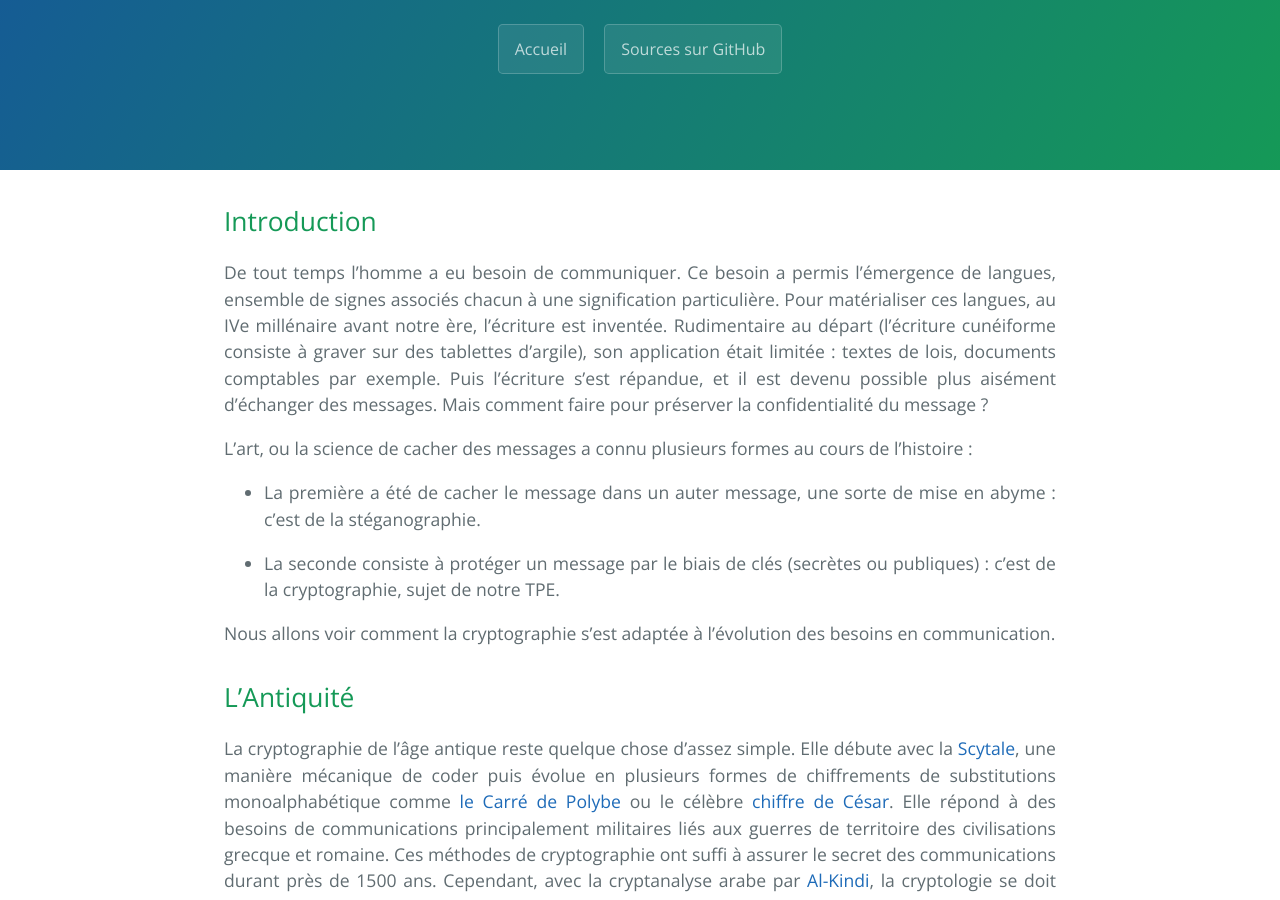
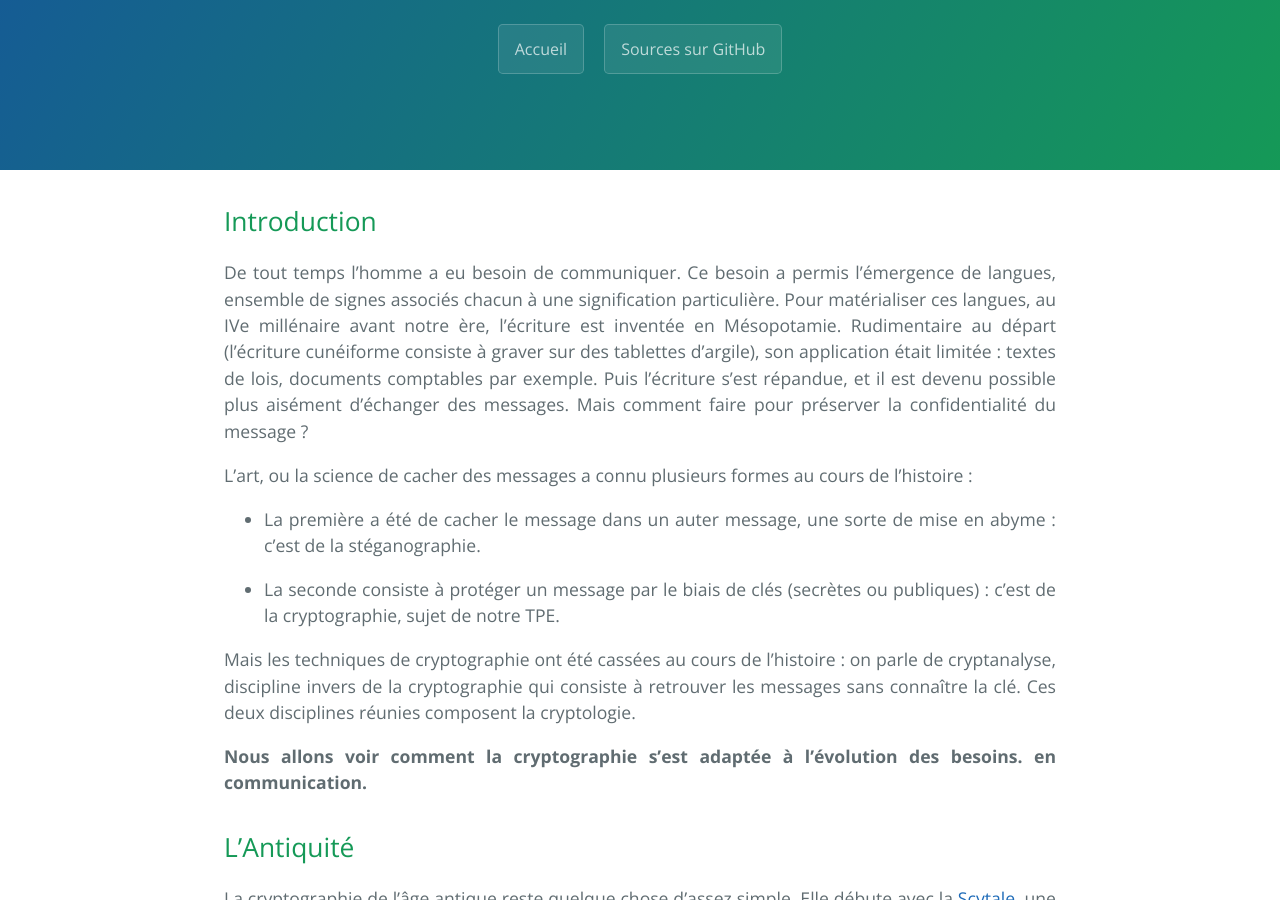
Before and after one commit to SamuelGallay/CryptoTPE, a Jekyll site: the page built from index.md, in a window 1280 px wide and 900 px high, scrolled down 198 px. Built offline with Jekyll 4.4.1, drawn with Linux system fonts in a browser that asks for light colours; our own code applies the rules of GitHub Pages for plain Markdown files; the repository's description, which GitHub fills in, is left out.

Commit message:
Update index.md

```diff
--- a/index.md
+++ b/index.md
@@ -6,7 +6,7 @@ partie: "Accueil"
 
 ## Introduction
 
-De tout temps l'homme a eu besoin de communiquer. Ce besoin a permis l'émergence de langues, ensemble de signes associés chacun à une signification particulière. Pour matérialiser ces langues, au IVe millénaire avant notre ère, l'écriture est inventée. Rudimentaire au départ (l'écriture cunéiforme consiste à graver sur des tablettes d'argile), son application était limitée : textes de lois, documents comptables par exemple.
+De tout temps l'homme a eu besoin de communiquer. Ce besoin a permis l'émergence de langues, ensemble de signes associés chacun à une signification particulière. Pour matérialiser ces langues, au IVe millénaire avant notre ère, l'écriture est inventée en Mésopotamie. Rudimentaire au départ (l'écriture cunéiforme consiste à graver sur des tablettes d'argile), son application était limitée : textes de lois, documents comptables par exemple.
 Puis l'écriture s'est répandue, et il est devenu possible plus aisément d'échanger des messages.
 Mais comment faire pour préserver la confidentialité du message ?
 
@@ -16,7 +16,10 @@ L’art, ou la science de cacher des messages a connu plusieurs formes au cours
 
 - La seconde consiste à protéger un message par le biais de clés (secrètes ou publiques) : c'est de la cryptographie, sujet de notre TPE.
 
-Nous allons voir comment la cryptographie s’est adaptée à l'évolution des besoins en communication.
+Mais les techniques de cryptographie ont été cassées au cours de l'histoire : on parle de cryptanalyse, discipline invers de la cryptographie qui consiste à retrouver les messages sans connaître la clé. Ces deux disciplines réunies composent la cryptologie.
+
+
+**Nous allons voir comment la cryptographie s'est adaptée à l'évolution des besoins. en communication.**
 
 ## L'Antiquité
 
```
